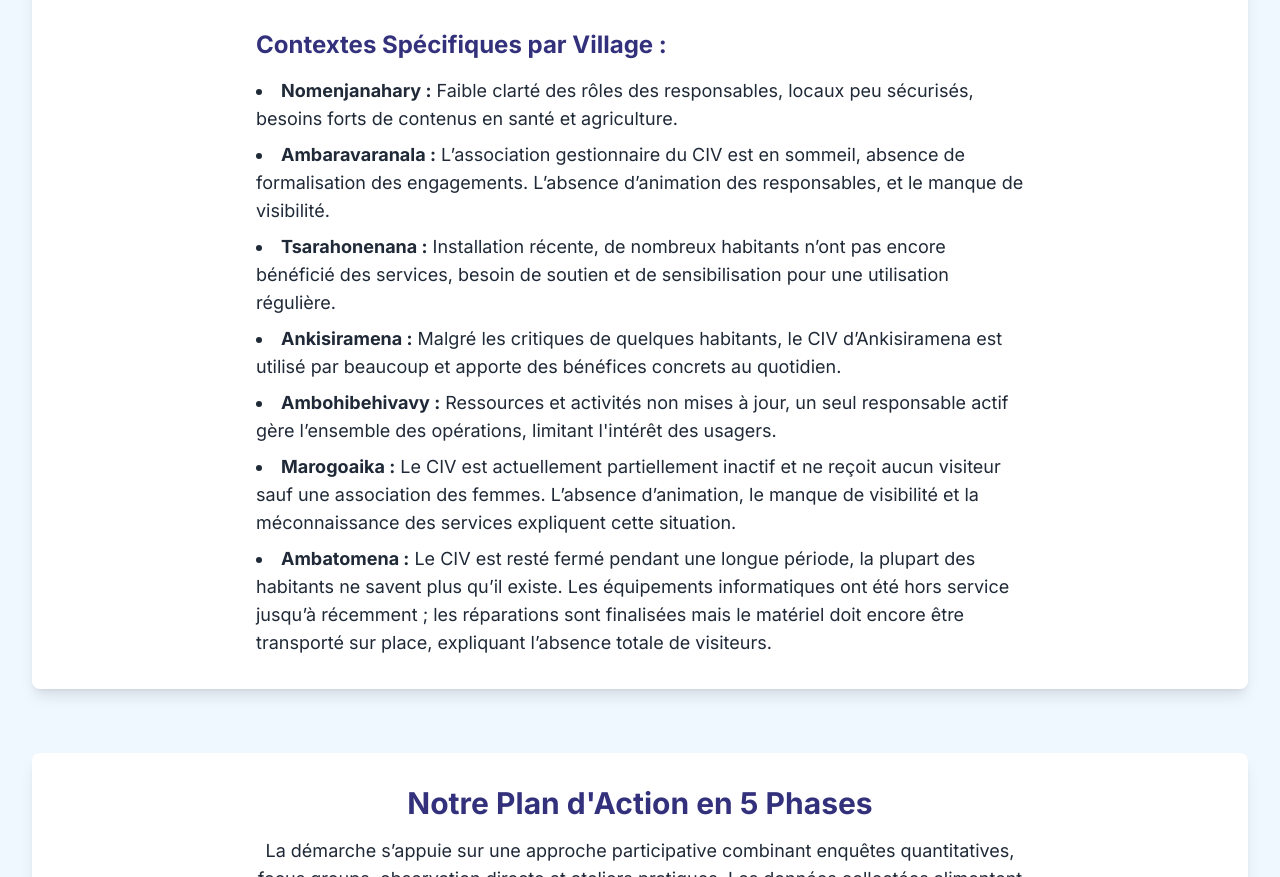
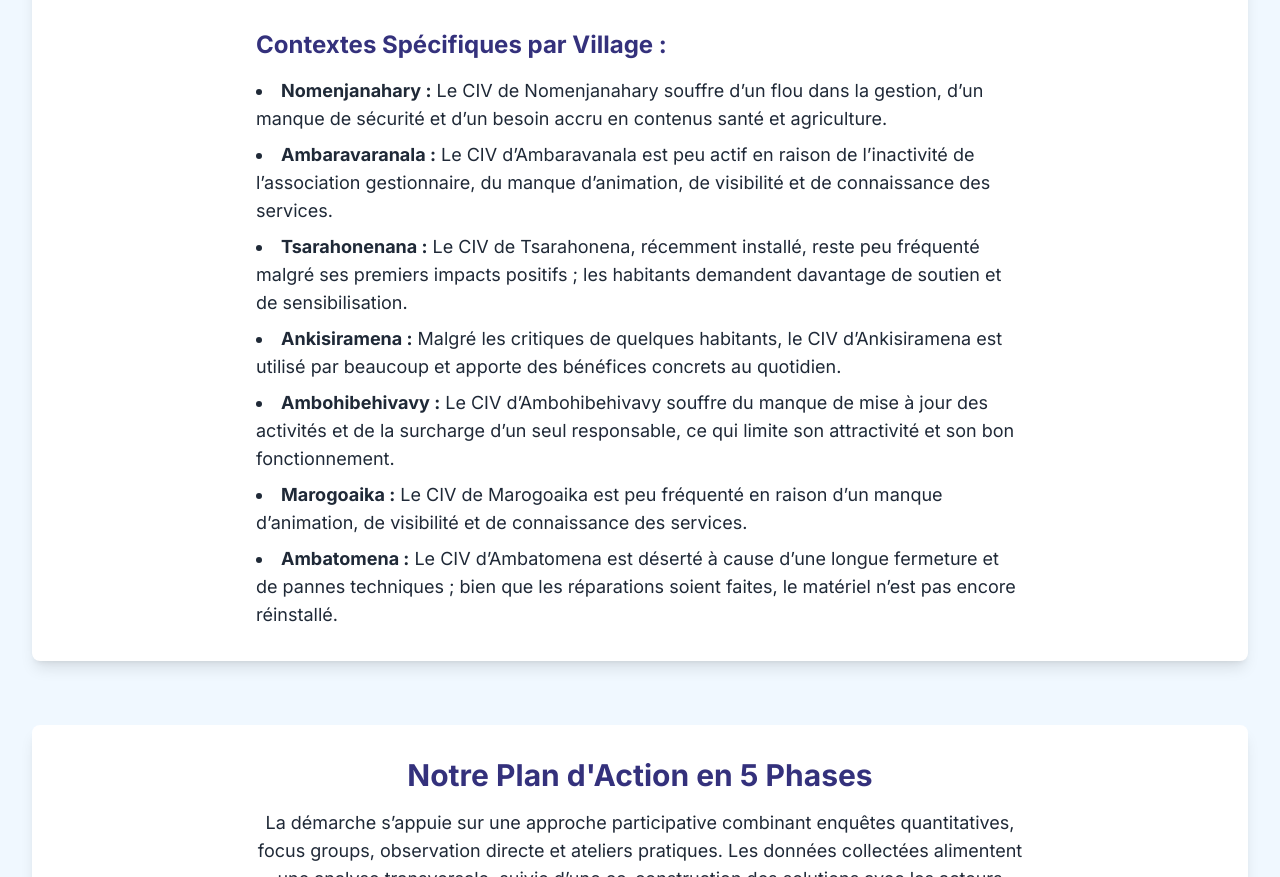
Before and after one commit to TahianaRakoto/redynamisationciv, a plain HTML site: page index.html in a window 1280 px wide. Shown: the part 1999-2876 px from the top of the page. Drawn offline with nearby package versions, Linux system fonts and the light colour scheme.

Commit message:
Update index.html

```diff
--- a/index.html
+++ b/index.html
@@ -114,13 +114,13 @@
                     <div class="text-left mt-8 mx-auto max-w-3xl">
                         <h3 class="text-2xl font-bold text-[#34317C] mb-4">Contextes Spécifiques par Village :</h3>
                         <ul class="list-disc list-inside text-lg space-y-2">
-                            <li><strong>Nomenjanahary :</strong> Faible clarté des rôles des responsables, locaux peu sécurisés, besoins forts de contenus en santé et agriculture.</li>
-                            <li><strong>Ambaravaranala :</strong> L’association gestionnaire du CIV est en sommeil, absence de formalisation des engagements. L’absence d’animation des responsables, et le manque de visibilité.</li>
-                            <li><strong>Tsarahonenana :</strong> Installation récente, de nombreux habitants n’ont pas encore bénéficié des services, besoin de soutien et de sensibilisation pour une utilisation régulière.</li>
+                            <li><strong>Nomenjanahary :</strong> Le CIV de Nomenjanahary souffre d’un flou dans la gestion, d’un manque de sécurité et d’un besoin accru en contenus santé et agriculture.</li>
+                            <li><strong>Ambaravaranala :</strong> Le CIV d’Ambaravanala est peu actif en raison de l’inactivité de l’association gestionnaire, du manque d’animation, de visibilité et de connaissance des services.</li>
+                            <li><strong>Tsarahonenana :</strong> Le CIV de Tsarahonena, récemment installé, reste peu fréquenté malgré ses premiers impacts positifs ; les habitants demandent davantage de soutien et de sensibilisation.</li>
                             <li><strong>Ankisiramena :</strong> Malgré les critiques de quelques habitants, le CIV d’Ankisiramena est utilisé par beaucoup et apporte des bénéfices concrets au quotidien.</li>
-                            <li><strong>Ambohibehivavy :</strong> Ressources et activités non mises à jour, un seul responsable actif gère l’ensemble des opérations, limitant l'intérêt des usagers.</li>
-                            <li><strong>Marogoaika :</strong> Le CIV est actuellement partiellement inactif et ne reçoit aucun visiteur sauf une association des femmes. L’absence d’animation, le manque de visibilité et la méconnaissance des services expliquent cette situation.</li>
-                            <li><strong>Ambatomena :</strong> Le CIV est resté fermé pendant une longue période, la plupart des habitants ne savent plus qu’il existe. Les équipements informatiques ont été hors service jusqu’à récemment ; les réparations sont finalisées mais le matériel doit encore être transporté sur place, expliquant l’absence totale de visiteurs.</li>
+                            <li><strong>Ambohibehivavy :</strong> Le CIV d’Ambohibehivavy souffre du manque de mise à jour des activités et de la surcharge d’un seul responsable, ce qui limite son attractivité et son bon fonctionnement.</li>
+                            <li><strong>Marogoaika :</strong> Le CIV de Marogoaika est peu fréquenté en raison d’un manque d’animation, de visibilité et de connaissance des services.</li>
+                            <li><strong>Ambatomena :</strong> Le CIV d’Ambatomena est déserté à cause d’une longue fermeture et de pannes techniques ; bien que les réparations soient faites, le matériel n’est pas encore réinstallé.</li>
                         </ul>
                     </div>
                  </div>
```
